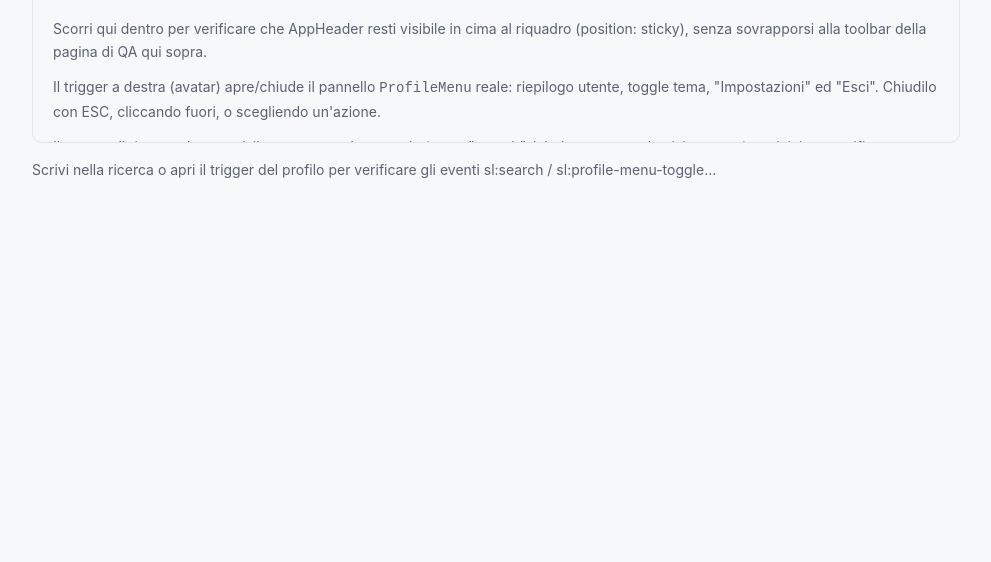
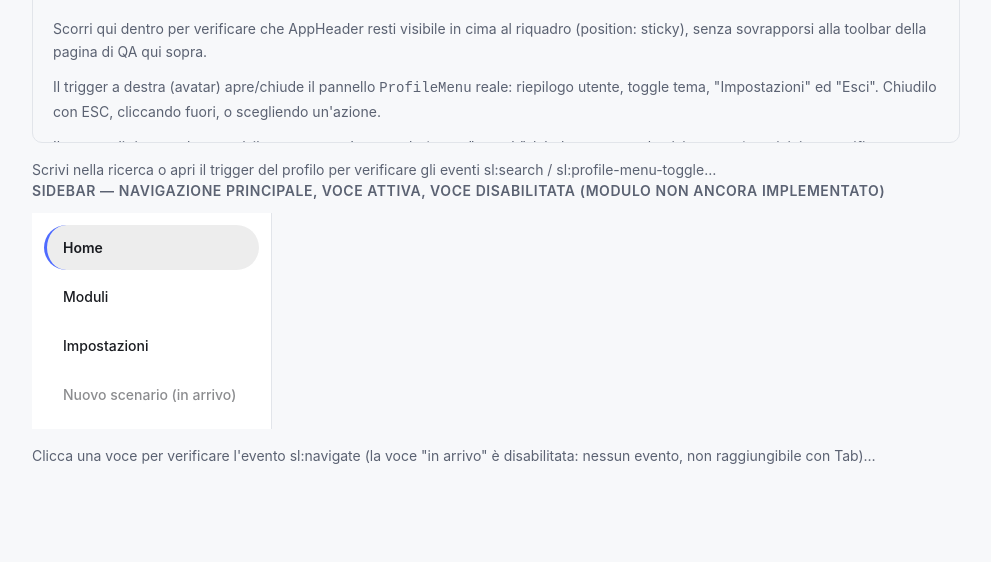
Before and after one commit to LassApp/SOCIALIVE---Interactive-Cybersecurity-Learning-Platform, a plain HTML site: page style-guide.html in a window 1280 px wide. Shown: the part 3723-4285 px from the top of the page, without its empty margins (144-1135 px from the left). Before the commit the page ends 3999 px from the top, so only its background shows below. Drawn offline with Linux system fonts and the light colour scheme.

Commit message:
Add sidebar component and update styles

```diff
--- a/style-guide.html
+++ b/style-guide.html
@@ -55,6 +55,7 @@
   <link rel="stylesheet" href="css/components/modal.css" />
   <link rel="stylesheet" href="css/components/app-header.css" />
   <link rel="stylesheet" href="css/components/profile-menu.css" />
+  <link rel="stylesheet" href="css/components/sidebar.css" />
 
   <!--
     Stili SOTTO qui usano il prefisso "sg-" (Style Guide), non "sl-":
@@ -380,7 +381,7 @@
     <section aria-labelledby="componenti-step5-heading">
       <h2 id="componenti-step5-heading">Componenti (Fase 2 — Step 5)</h2>
 
-      <h3>AppHeader — branding, ricerca (Input riusato), trigger menu profilo. Riquadro con scroll interno: verifica che l'header resti "sticky" in cima durante lo scorrimento (Sidebar arriverà nel prossimo step)</h3>
+      <h3>AppHeader — branding, ricerca (Input riusato), trigger menu profilo. Riquadro con scroll interno: verifica che l'header resti "sticky" in cima durante lo scorrimento</h3>
       <div class="sg-header-demo-frame" id="app-header-frame">
         <div id="app-header-mount"></div>
         <div class="sg-header-demo-filler">
@@ -392,6 +393,12 @@
       </div>
       <p id="app-header-feedback" style="width:100%; color: var(--sl-color-text-secondary); font-size: var(--sl-font-size-sm);">
         Scrivi nella ricerca o apri il trigger del profilo per verificare gli eventi sl:search / sl:profile-menu-toggle…
+      </p>
+
+      <h3>Sidebar — navigazione principale, voce attiva, voce disabilitata (modulo non ancora implementato)</h3>
+      <div class="sg-row sg-row--stretch" id="sidebar-mount"></div>
+      <p id="sidebar-feedback" style="width:100%; color: var(--sl-color-text-secondary); font-size: var(--sl-font-size-sm);">
+        Clicca una voce per verificare l'evento sl:navigate (la voce "in arrivo" è disabilitata: nessun evento, non raggiungibile con Tab)…
       </p>
     </section>
   </main>
@@ -407,6 +414,7 @@
     import { create as createModal } from "./js/components/Modal.js";
     import { create as createAppHeader } from "./js/components/AppHeader.js";
     import { create as createProfileMenu } from "./js/components/ProfileMenu.js";
+    import { create as createSidebar } from "./js/components/Sidebar.js";
 
     initTheme();
 
@@ -664,6 +672,29 @@
     });
 
     appHeaderMount.appendChild(appHeader.element);
+
+    // --- Demo Sidebar ---------------------------------------------------
+    const sidebarMount = document.getElementById("sidebar-mount");
+    const sidebarFeedback = document.getElementById("sidebar-feedback");
+
+    const sidebar = createSidebar({
+      items: [
+        { id: "home", label: "Home", route: "#/home" },
+        { id: "modules", label: "Moduli", route: "#/modules" },
+        { id: "settings", label: "Impostazioni", route: "#/settings" },
+        { id: "coming-soon", label: "Nuovo scenario (in arrivo)", disabled: true },
+      ],
+      activeId: "home",
+    });
+
+    sidebar.element.addEventListener("sl:navigate", (event) => {
+      sidebarFeedback.textContent = `Evento sl:navigate ricevuto — id: "${event.detail.id}", route: "${event.detail.route}"`;
+      // Un vero page controller aggiornerebbe activeId dopo la navigazione
+      // effettiva (Fase 4); qui, per QA, lo si simula subito.
+      sidebar.update({ activeId: event.detail.id });
+    });
+
+    sidebarMount.appendChild(sidebar.element);
   </script>
 </body>
 </html>
```
